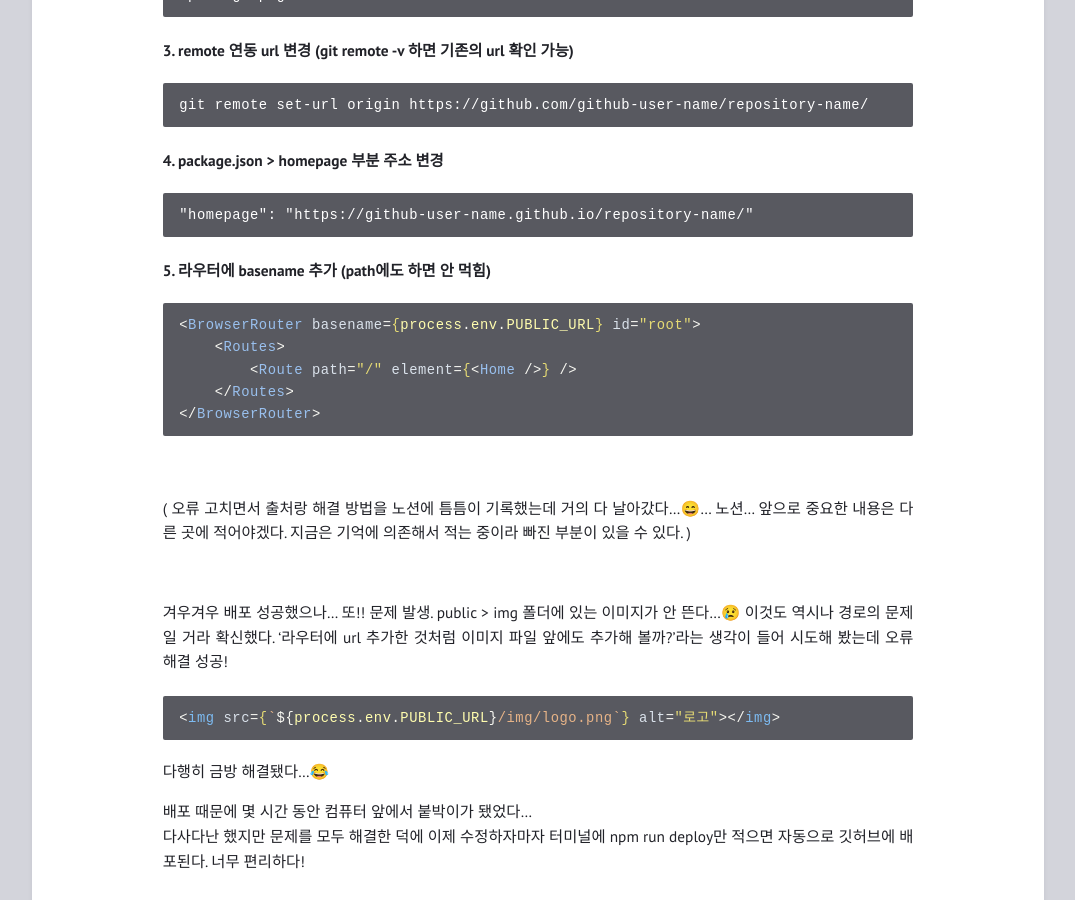
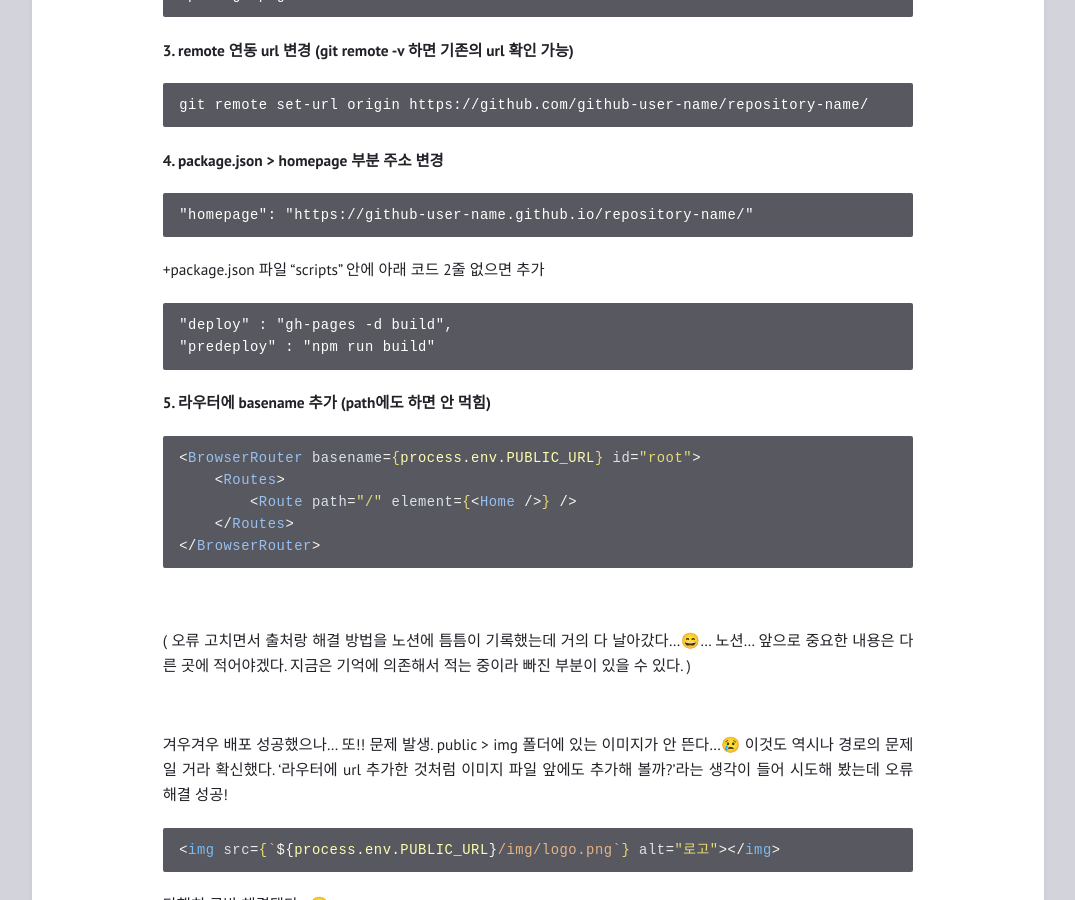
Before and after one commit to feb-dain/feb-dain.github.io, a Jekyll site: the page built from _posts/2022-10-05-errors-when-deploying-my-first-react-project.md, in a window 1280 px wide and 900 px high, scrolled down 1420 px. Shown: the whole window, without its empty margins (102-1177 px from the left). Built offline with Jekyll 4.4.1, drawn with Linux system fonts in a browser that asks for light colours; comment, search, counter and statistics services are not loaded.

Commit message:
Update 2022-10-05-errors-when-deploying-my-first-react-project.md

````diff
--- a/_posts/2022-10-05-errors-when-deploying-my-first-react-project.md
+++ b/_posts/2022-10-05-errors-when-deploying-my-first-react-project.md
@@ -87,6 +87,13 @@ git remote set-url origin https://github.com/github-user-name/repository-name/
 "homepage": "https://github-user-name.github.io/repository-name/"
 ```
 
++package.json 파일 "scripts" 안에 아래 코드 2줄 없으면 추가
+```
+"deploy" : "gh-pages -d build",
+"predeploy" : "npm run build"
+```
+
+
 #### 5. 라우터에 basename 추가 (path에도 하면 안 먹힘)
 
 ```jsx
````
